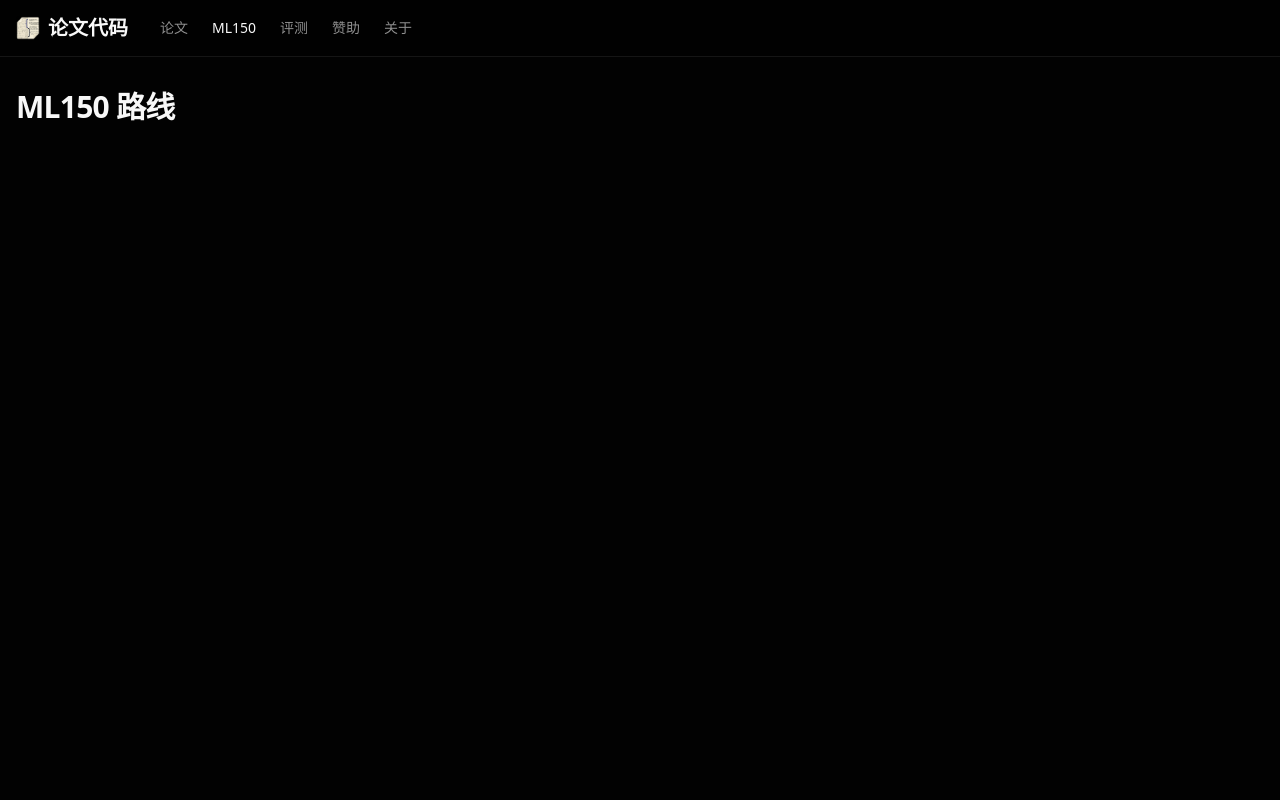
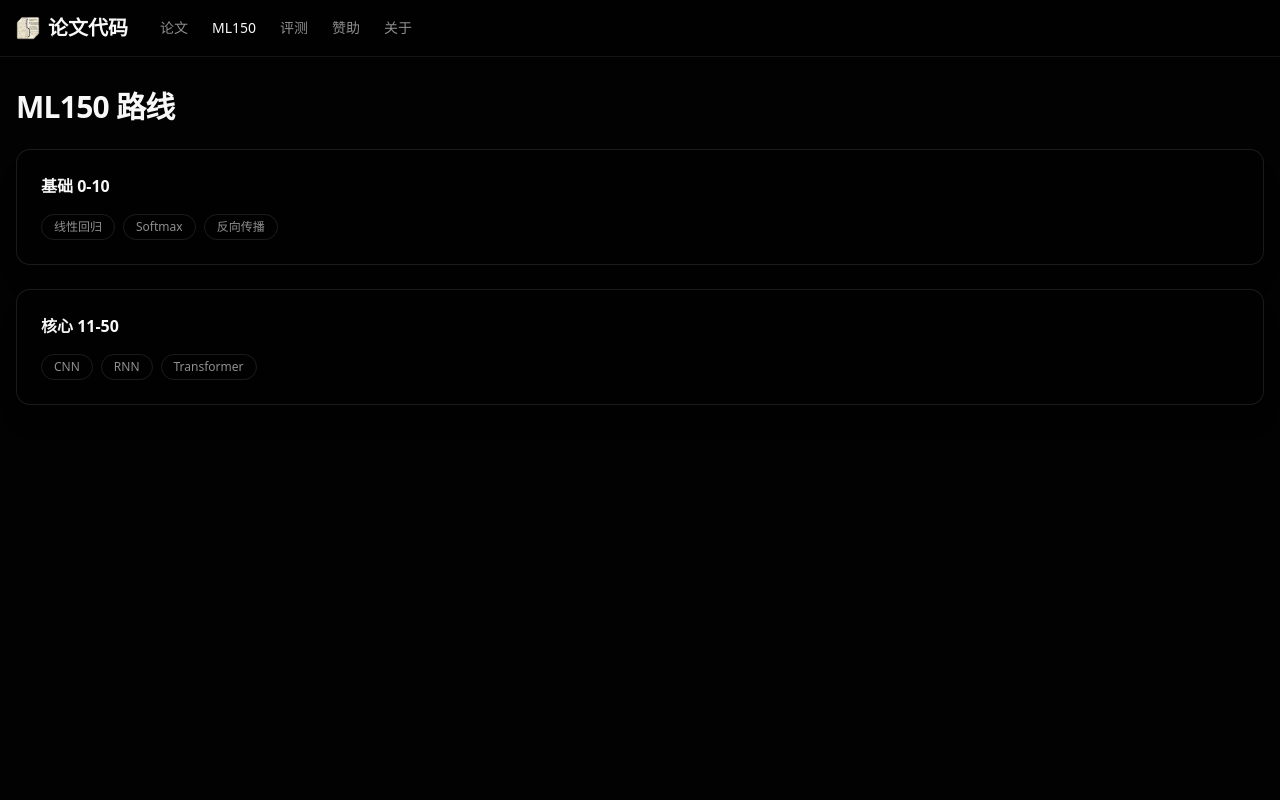
Before and after one commit to cklxx/paper, a React (Vite) app: page /roadmap in a window 1280 px wide. Shown: the top 800 px of the page. Built offline with nearby package versions, Linux system fonts and the light colour scheme.

Commit message:
feat: implement roadmap page

```diff
--- /dev/null
+++ b/src/data/roadmap.ts
@@ -0,0 +1,10 @@
+export const roadmap = [
+  {
+    title: "基础 0-10",
+    items: ["线性回归", "Softmax", "反向传播"],
+  },
+  {
+    title: "核心 11-50",
+    items: ["CNN", "RNN", "Transformer"],
+  },
+];
--- a/src/pages/Roadmap.tsx
+++ b/src/pages/Roadmap.tsx
@@ -1,7 +1,42 @@
+import { roadmap } from "../data/roadmap";
+import { useLocalStorageState } from "../hooks/useLocalStorageState";
+
 export default function Roadmap() {
+  const [progress, setProgress] = useLocalStorageState<string[]>("pc.progress", []);
+
+  const toggle = (item: string) => {
+    setProgress((current) =>
+      current.includes(item) ? current.filter((value) => value !== item) : [...current, item],
+    );
+  };
+
   return (
     <div className="container mx-auto px-4 py-6 md:py-8 min-h-screen">
       <h1 className="text-2xl md:text-3xl font-bold tracking-tight">ML150 路线</h1>
+      <div className="mt-6 space-y-6">
+        {roadmap.map((section) => (
+          <div key={section.title} className="glass p-6 rounded-xl border border-white/10">
+            <h2 className="font-semibold mb-4">{section.title}</h2>
+            <div className="flex flex-wrap gap-2">
+              {section.items.map((item) => {
+                const active = progress.includes(item);
+                return (
+                  <button
+                    key={item}
+                    className={`text-xs rounded-full px-3 py-1 border ${
+                      active ? "bg-emerald-500/20 text-emerald-300" : "border-white/10 text-muted-foreground"
+                    }`}
+                    onClick={() => toggle(item)}
+                    type="button"
+                  >
+                    {item}
+                  </button>
+                );
+              })}
+            </div>
+          </div>
+        ))}
+      </div>
     </div>
   );
 }
```
Also changed, not shown: 1 other file (tests, documents, lock files or other folders).
